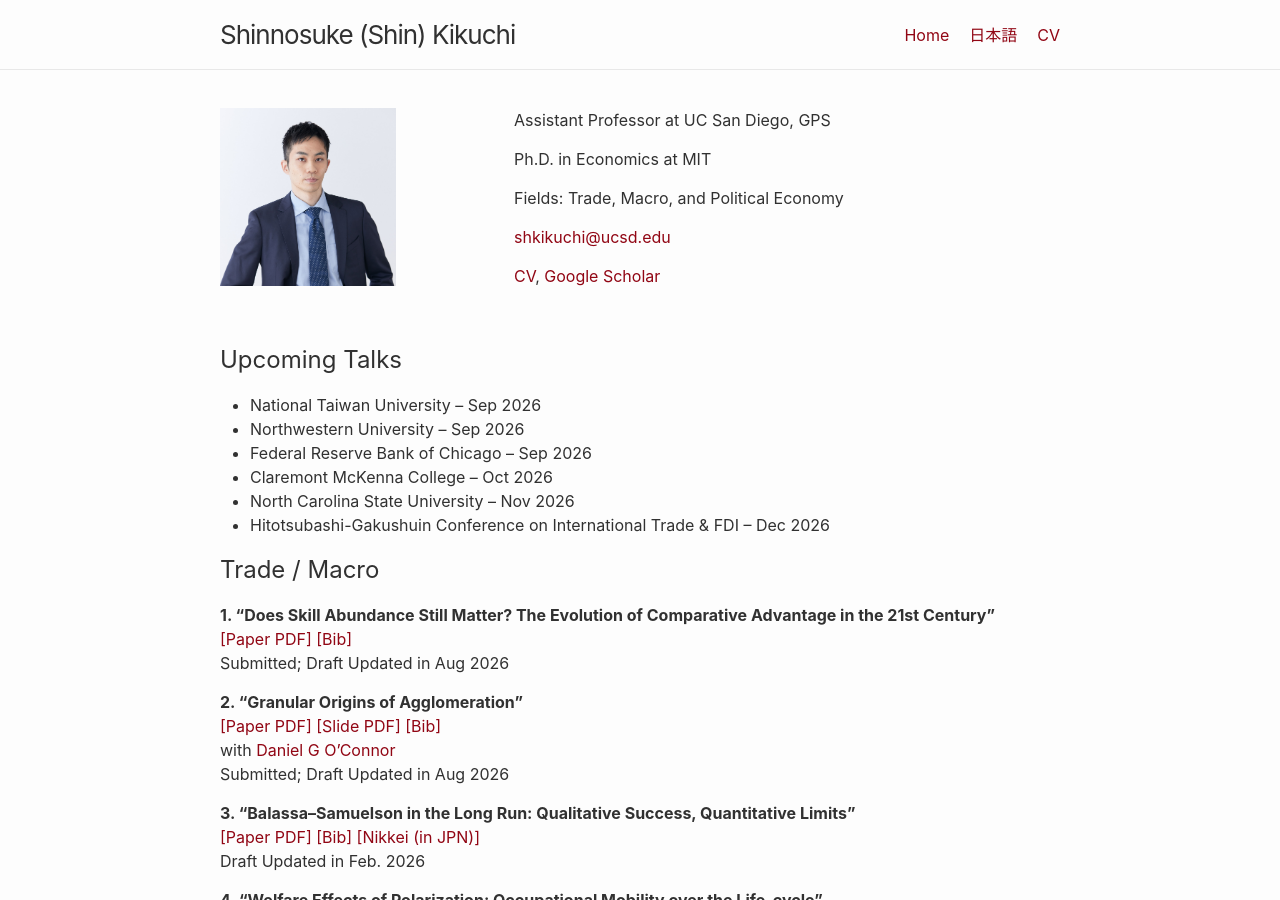
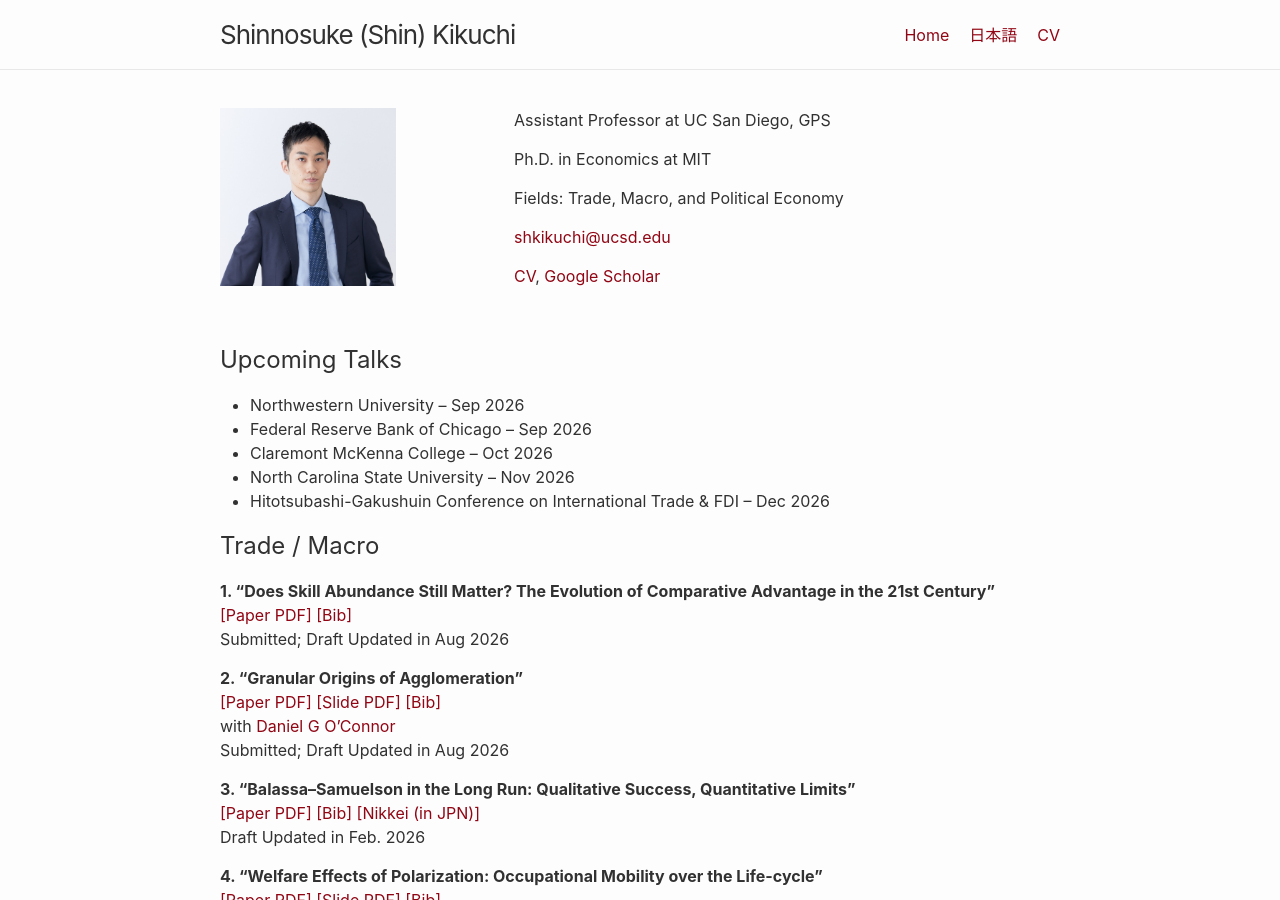
Before and after one commit to shinnkikuchi/shinnkikuchi.github.io, a Jekyll site: the page built from index.md, in a window 1280 px wide and 900 px high. Built offline with Jekyll 4.4.1, drawn with Linux system fonts in a browser that asks for light colours.

Commit message:
Update index.md

```diff
--- a/index.md
+++ b/index.md
@@ -9,7 +9,6 @@ title: Home
 
 ## Upcoming Talks
 
-- National Taiwan University – Sep 2026
 - Northwestern University – Sep 2026
 - Federal Reserve Bank of Chicago – Sep 2026
 - Claremont McKenna College – Oct 2026
```
